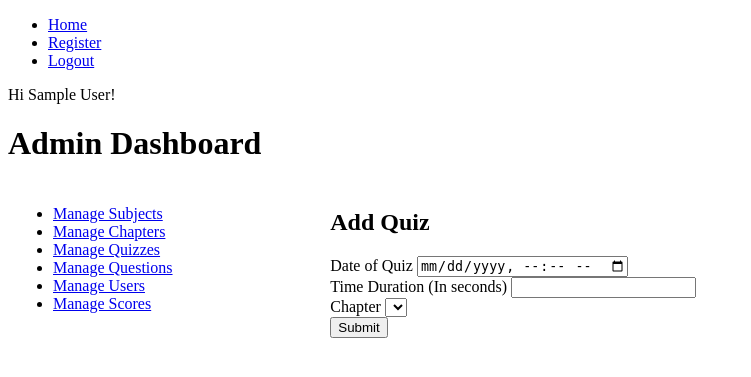
After one commit to Prakhar2023-bit/quiz_master, a Flask app: template app/templates/admin/add_quiz.html in a window 1280 px wide. The commit adds this page. Shown: the top 377 px of the page, without its empty margins (0-751 px from the left). Run offline with Flask 3, Linux system fonts and the light colour scheme; the template is opened without the code that fills it: values that come from a table or form of the project are taken from there, others are empty; the visitor is signed in with stand-in values (Sample User, id 1).

Commit message:
completed crud for quiz,sub and chapters

```diff
--- a/app/forms.py
+++ b/app/forms.py
@@ -1,17 +1,36 @@
 from flask_wtf import FlaskForm
-from wtforms import StringField, PasswordField, DateField, SubmitField
+from wtforms import StringField, PasswordField, DateField, SubmitField, TextAreaField, SelectField, DateTimeField, IntegerField, DateTimeLocalField
 from wtforms.validators import Email, Length, EqualTo, DataRequired
 
+
+
 class RegisterForm(FlaskForm):
-    username = StringField('Email', validators=[Email()])
-    password = PasswordField('Password', validators = [Length(min=8)])
-    confirm_password = PasswordField('Confirm Password', validators=[EqualTo('password')])
+    username = StringField('Email', validators=[DataRequired(),Email()])
+    password = PasswordField('Password', validators = [DataRequired(),Length(min=8)])
+    confirm_password = PasswordField('Confirm Password', validators=[DataRequired(), EqualTo('password')])
     fullname = StringField('Full Name')
     qualification = StringField('Qualification')
     dob = DateField('Date of Birth', format="%Y-%m-%d", validators=[DataRequired()])
     submit = SubmitField('Submit')
 
 class LoginForm(FlaskForm):
-    username = StringField('Email', validators=[Email()])
-    password = PasswordField('Password', validators = [Length(min=8)])
+    username = StringField('Email', validators=[DataRequired(),Email()])
+    password = PasswordField('Password', validators = [DataRequired(),Length(min=8)])
     submit = SubmitField('Submit')
+
+class SubjectForm(FlaskForm):
+    name = StringField('Name', validators=[DataRequired()])
+    description = TextAreaField('Description')
+    submit = SubmitField('Submit')
+
+class ChapterForm(FlaskForm):
+    name = StringField('Name', validators=[DataRequired()])
+    description = TextAreaField('Description')
+    subject_id = SelectField('Subject', coerce= int, validators=[DataRequired()])
+    submit = SubmitField("Submit")
+
+class QuizForm(FlaskForm):
+    date_of_quiz = DateTimeLocalField('Date of Quiz', validators=[DataRequired()])
+    time_duration = IntegerField('Time Duration (In seconds)', validators=[DataRequired()])
+    chapter_id = SelectField('Chapter', coerce=int, validators=[DataRequired()])
+    submit = SubmitField('Submit')
--- a/app/routes.py
+++ b/app/routes.py
@@ -1,6 +1,6 @@
 from app import create_app, db, login_manager
 from flask import render_template, redirect, flash, url_for
-from app.forms import RegisterForm, LoginForm
+from app.forms import RegisterForm, LoginForm, SubjectForm, ChapterForm, QuizForm
 from app.models import User, Subject, Chapter, Quiz, Question, Score
 from flask_login import login_user, login_required, logout_user, current_user
 import os
@@ -64,6 +64,49 @@ def manage_subjects():
     subjects = Subject.query.all()
     return render_template("admin/manage_subjects.html", subjects=subjects)
 
+@app.route("/admin/add_subject" ,methods = ['GET','POST'])
+@login_required
+def add_subject():
+    if current_user.username != os.getenv('ADMIN_USERNAME'):
+        flash("You don't have permission to access this page", category="error")
+        return redirect(url_for("home"))
+    form = SubjectForm()
+    if form.validate_on_submit():
+        subject = Subject(name = form.name.data,description= form.description.data)
+        db.session.add(subject)
+        db.session.commit()
+        flash("Subject added successfully!", category="success")
+        return redirect(url_for("manage_subjects"))
+    return render_template("admin/add_subject.html", form=form)
+
+@app.route("/admin/edit_subject/<int:id>", methods = ['GET','POST'])
+@login_required
+def edit_subject(id):
+    if current_user.username != os.getenv('ADMIN_USERNAME'):
+        flash("You don't have permission to access this page", category="error")
+        return redirect(url_for("home"))
+    subject = Subject.query.get_or_404(id)
+    form = SubjectForm(obj=subject)
+    if form.validate_on_submit():
+        subject.name = form.name.data
+        subject.description = form.description.data
+        db.session.commit()
+        flash("Subject updated successsully!", category= "success")
+        return redirect(url_for("manage_subjects"))
+    return render_template("admin/edit_subject.html", form=form)
+
+@app.route("/admin/delete_subject/<int:id>", methods=['POST'])
+@login_required
+def delete_subject(id):
+    if current_user.username != os.getenv('ADMIN_USERNAME'):
+        flash("You don't have permission to access this page", category="error")
+        return redirect(url_for("home"))
+    subject = Subject.query.get_or_404(id)
+    db.session.delete(subject)
+    db.session.commit()
+    flash(" Subject deleted successsully!", category= "success")
+    return redirect(url_for("manage_subjects"))
+
 @app.route("/admin/manage_chapters")
 @login_required
 def manage_chapters():
@@ -73,6 +116,55 @@ def manage_chapters():
     chapters = Chapter.query.all()
     return render_template("admin/manage_chapters.html", chapters=chapters)
 
+@app.route("/admin/add_chapter" ,methods = ['GET','POST'])
+@login_required
+def add_chapter():
+    if current_user.username != os.getenv('ADMIN_USERNAME'):
+        flash("You don't have permission to access this page", category="error")
+        return redirect(url_for("home"))
+    form = ChapterForm()
+    form.subject_id.choices = [(s.id, s.name) for s in Subject.query.all()]
+    if form.validate_on_submit():
+        chapter = Chapter(name = form.name.data,
+                          description = form.description.data,
+                          subject_id = form.subject_id.data
+        )
+        db.session.add(chapter)
+        db.session.commit()
+        flash("Chapter added successfully!", category="success")
+        return redirect(url_for("manage_chapters"))
+    return render_template("admin/add_chapter.html", form=form)
+
+@app.route("/admin/edit_chapter/<int:id>", methods = ['GET','POST'])
+@login_required
+def edit_chapter(id):
+    if current_user.username != os.getenv('ADMIN_USERNAME'):
+        flash("You don't have permission to access this page", category="error")
+        return redirect(url_for("home"))
+    chapter = Chapter.query.get_or_404(id)
+    form = ChapterForm(obj=chapter)
+    form.subject_id.choices = [(s.id,s.name) for s in Subject.query.all()]
+    if form.validate_on_submit():
+        chapter.name = form.name.data
+        chapter.description = form.description.data
+        chapter.subject_id = form.subject_id.data
+        db.session.commit()
+        flash("Chapter updated successsully!", category= "success")
+        return redirect(url_for("manage_chapters"))
+    return render_template("admin/edit_chapter.html", form=form)
+
+@app.route("/admin/delete_chapter/<int:id>", methods=['POST'])
+@login_required
+def delete_chapter(id):
+    if current_user.username != os.getenv('ADMIN_USERNAME'):
+        flash("You don't have permission to access this page", category="error")
+        return redirect(url_for("home"))
+    chapter = Chapter.query.get_or_404(id)
+    db.session.delete(chapter)
+    db.session.commit()
+    flash(" Chapter deleted successsully!", category= "success")
+    return redirect(url_for("manage_chapters"))
+
 @app.route("/admin/manage_quizzes")
 @login_required
 def manage_quizzes():
@@ -81,6 +173,55 @@ def manage_quizzes():
         return redirect(url_for("home"))
     quizzes = Quiz.query.all()
     return render_template("admin/manage_quizzes.html", quizzes=quizzes)
+
+@app.route("/admin/add_quiz" ,methods = ['GET','POST'])
+@login_required
+def add_quiz():
+    if current_user.username != os.getenv('ADMIN_USERNAME'):
+        flash("You don't have permission to access this page", category="error")
+        return redirect(url_for("home"))
+    form = QuizForm()
+    form.chapter_id.choices = [(c.id, c.name) for c in Chapter.query.all()]
+    if form.validate_on_submit():
+        quiz = Quiz(date_of_quiz = form.date_of_quiz.data,
+                    time_duration = form.time_duration.data,
+                    chapter_id = form.chapter_id.data
+                          )
+        db.session.add(quiz)
+        db.session.commit()
+        flash("Quiz added successfully!", category="success")
+        return redirect(url_for("manage_quizzes"))
+    return render_template("admin/add_quiz.html", form=form)
+
+@app.route("/admin/edit_quiz/<int:id>", methods = ['GET','POST'])
+@login_required
+def edit_quiz(id):
+    if current_user.username != os.getenv('ADMIN_USERNAME'):
+        flash("You don't have permission to access this page", category="error")
+        return redirect(url_for("home"))
+    quiz = Quiz.query.get_or_404(id)
+    form = QuizForm(obj=quiz)
+    form.chapter_id.choices = [(c.id, c.name) for c in Chapter.query.all()]
+    if form.validate_on_submit():
+        quiz.date_of_quiz = form.date_of_quiz.data
+        quiz.time_duration = form.time_duration.data
+        quiz.chapter_id = form.chapter_id.data
+        db.session.commit()
+        flash(" Quiz updated successsully!", category= "success")
+        return redirect(url_for("manage_quizzes"))
+    return render_template("admin/edit_quiz.html", form=form)
+
+@app.route("/admin/delete_quiz/<int:id>", methods=['POST'])
+@login_required
+def delete_quiz(id):
+    if current_user.username != os.getenv('ADMIN_USERNAME'):
+        flash("You don't have permission to access this page", category="error")
+        return redirect(url_for("home"))
+    quiz = Quiz.query.get_or_404(id)
+    db.session.delete(quiz)
+    db.session.commit()
+    flash(" Quiz deleted successsully!", category= "success")
+    return redirect(url_for("manage_quizzes"))
 
 @app.route("/admin/manage_questions")
 @login_required
@@ -108,6 +249,7 @@ def manage_scores():
         return redirect(url_for("home"))
     scores = Score.query.all()
     return render_template("admin/manage_scores.html", scores=scores)
+
 
 @app.route("/register", methods = ['GET', 'POST'])
 def register():
--- /dev/null
+++ b/app/templates/admin/add_quiz.html
@@ -0,0 +1,46 @@
+{% extends 'admin/dashboard.html' %}
+{% block title %}
+    Add quiz
+{% endblock %}
+{% block crud %}
+<h2>Add Quiz</h2>
+<form method="post">
+    {{form.hidden_tag()}}
+    <div>
+        {{form.date_of_quiz.label}}
+        {{form.date_of_quiz}}
+        {% if form.date_of_quiz.errors %}
+            <ul class="errors">
+                {% for error in form.date_of_quiz.errors %}
+                <li>{{ error }}</li>
+                {% endfor %}
+            </ul>
+        {% endif %}
+    </div>
+    <div>
+        {{form.time_duration.label}}
+        {{form.time_duration}}
+        {% if form.time_duration.errors %}
+            <ul class="errors">
+                {% for error in form.time_duration.errors %}
+                <li>{{ error }}</li>
+                {% endfor %}
+            </ul>
+        {% endif %}
+    </div>
+    <div>
+        {{form.chapter_id.label}}
+        {{form.chapter_id}}
+        {% if form.chapter_id.errors %}
+            <ul class="errors">
+                {% for error in form.chapter_id.errors %}
+                <li>{{ error }}</li>
+                {% endfor %}
+            </ul>
+        {% endif %}
+    </div>
+    <div>
+        {{form.submit}}
+    </div>
+</form>
+{% endblock %}
--- a/app/templates/admin/dashboard.html
+++ b/app/templates/admin/dashboard.html
@@ -25,7 +25,9 @@
 
         </ul>
         <div>
-            <p>Use the management options from sidebar</p>
+            {% block crud %}
+
+            {% endblock %}
         </div>
     </div>
 {% endblock %}
--- a/app/templates/admin/manage_questions.html
+++ b/app/templates/admin/manage_questions.html
@@ -1,9 +1,9 @@
-{% extends 'layout.html' %}
+{% extends 'admin/dashboard.html' %}
 {% block title %}
     Manage Questions
 {% endblock %}
-{% block content %}
-    <h1>Manage Questions</h1>
+{% block crud %}
+    <h2>Manage Questions</h2>
     <table>
         <thead>
             <tr>
--- a/app/templates/admin/manage_users.html
+++ b/app/templates/admin/manage_users.html
@@ -1,9 +1,9 @@
-{% extends 'layout.html' %}
+{% extends 'admin/dashboard.html' %}
 {% block title %}
     Manage Users
 {% endblock %}
-{% block content %}
-    <h1>Manage Users</h1>
+{% block crud %}
+    <h2>Manage Users</h2>
     <table>
         <thead>
             <tr>
```
Also changed, not shown: app/templates/admin/add_chapter.html (added, +46 -0 lines), app/templates/admin/add_subject.html (added, +35 -0 lines), app/templates/admin/edit_chapter.html (added, +46 -0 lines), app/templates/admin/edit_quiz.html (added, +46 -0 lines), app/templates/admin/edit_subject.html (added, +35 -0 lines), app/templates/admin/manage_chapters.html (+11 -3 lines), app/templates/admin/manage_quizzes.html (+12 -6 lines), app/templates/admin/manage_scores.html (+6 -3 lines), app/templates/admin/manage_subjects.html (+11 -3 lines), instance/quiz_master.db.
